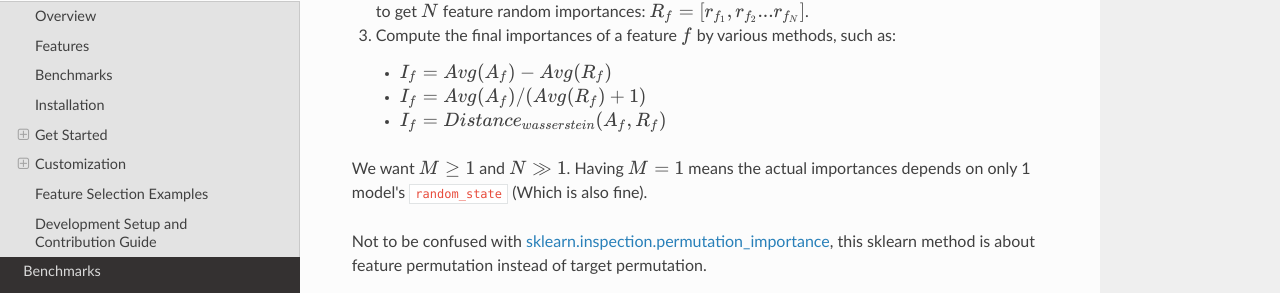
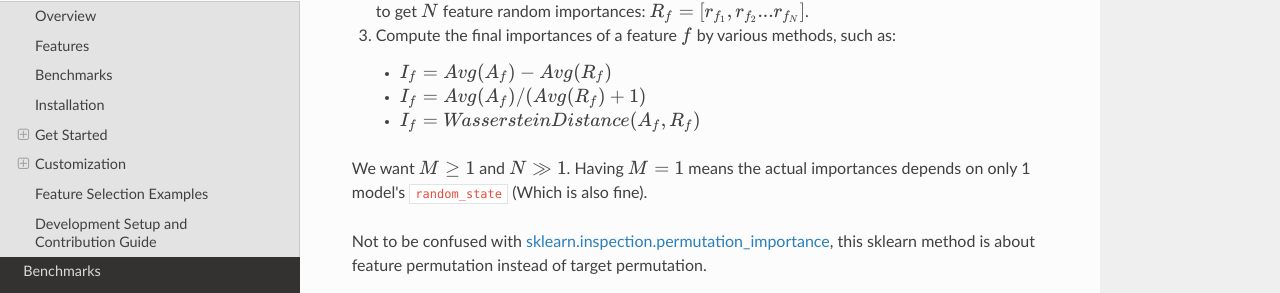
Before and after one commit to kingychiu/target-permutation-importances, an MkDocs documentation site: the page built from docs/index.md, in a window 1280 px wide and 900 px high, scrolled down 404 px. Shown: the part 151-444 px from the top of the window. Built offline with MkDocs 1.6.1, drawn with Linux system fonts in a browser that asks for light colours; nearby versions of some CDN libraries.

```diff
--- a/docs/index.md
+++ b/docs/index.md
@@ -26,7 +26,7 @@ Overall, this package
 3. Compute the final importances of a feature $f$ by various methods, such as:
     - $I_f = Avg(A_f) - Avg(R_f)$
     - $I_f = Avg(A_f) / (Avg(R_f) + 1)$
-    - $I_f = Distance_{wasserstein}(A_f, R_f)$
+    - $I_f = Wasserstein Distance(A_f, R_f)$
 
 We want $M \ge 1$ and $N \gg 1$. Having $M=1$ means the actual importances depends on only 1 model's `random_state` (Which is also fine).
 
```
